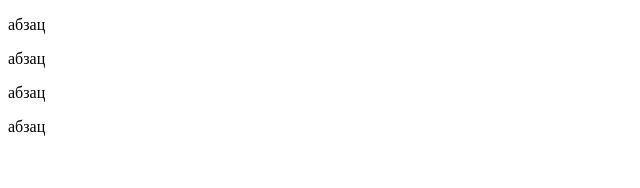
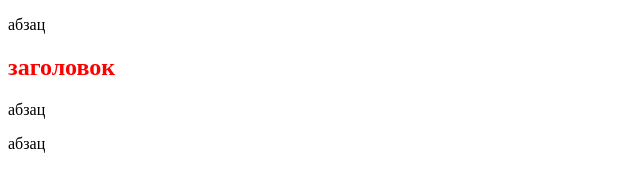
Before and after one commit to ArhipovaDaria2212/2, a plain HTML site: page index1.html in a window 1280 px wide. Shown: the whole page, without its empty margins (0-640 px from the left). Drawn offline with Linux system fonts and the light colour scheme.

Commit message:
Задача 38.6

```diff
--- a/index1.css
+++ b/index1.css
@@ -1,4 +1,4 @@
-h2#elem.bbb {
+h2.zzz {
 	color: red;
 }
-/* элемент с тегом h2, id = elem и классом bbb */
+/* элемент с тегом h2 и классом zzz */
--- a/index1.html
+++ b/index1.html
@@ -9,9 +9,9 @@
     <p class="eee">
         абзац
     </p>
-    <p class="zzz">
-        абзац
-    </p>
+    <h2 class="zzz">
+        заголовок
+    </h2>
     <p class="ccc">
         абзац
     </p>
```
